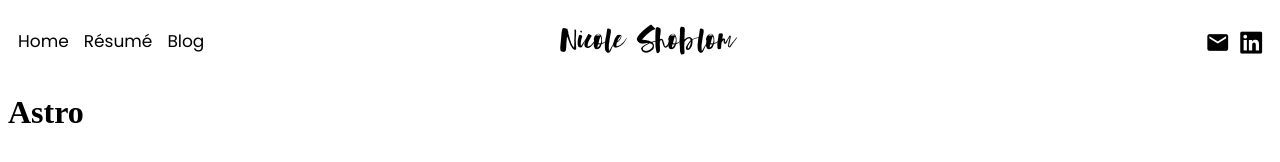
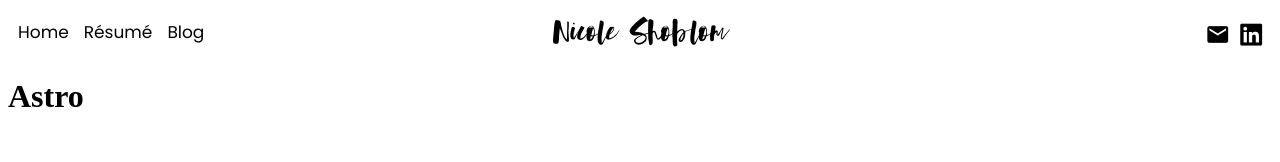
Before and after one commit to nicoleshoblom/nicoleshoblom.github.io, an Astro site: page / in a window 1280 px wide. Built offline with nearby package versions, Linux system fonts and the light colour scheme; Astro itself is replaced by a stand-in of ours.

Commit message:
Fix header appearance

```diff
--- a/src/pages/index.astro
+++ b/src/pages/index.astro
@@ -44,13 +44,13 @@ const PageTitle = "Home"
                 color: #575757;
             }
             .title {
-                text-align: center;
-                flex-grow: 1;
+                position: absolute;
+				left: 50%;
+				transform: translateX(-50%);
                 font-family: "Lunar Blossom", sans-serif;
                 font-size: 35px;
                 word-spacing: 5px;
                 color: black;
-                margin-right: 115px; /* Add space between title and icons */
             }
             .icons {
                 display: flex;
@@ -113,6 +113,7 @@ const PageTitle = "Home"
                 <a href="/resume">Résumé</a>
                 <a href="#">Blog</a>
             </div>
+			<div class="hamburger" onclick="toggleDropdown()">&#9776;</div>
             <div class="title">Nicole Shoblom</div>
             <div class="icons">
                 <a href="mailto:nicole.shoblom@gmail.com" class="icon" title="nicole.shoblom@gmail.com">
@@ -122,11 +123,10 @@ const PageTitle = "Home"
                     <i class="fab fa-linkedin"></i>
                 </a>
             </div>
-            <div class="hamburger" onclick="toggleDropdown()">&#9776;</div>
             <div class="dropdown" id="dropdown">
                 <a href="/">Home</a>
                 <a href="/resume">Résumé</a>
-                <a href="#">Blog</a>
+                <a href="">Blog</a>
             </div>
         </header>
         <h1>Astro</h1>
```
